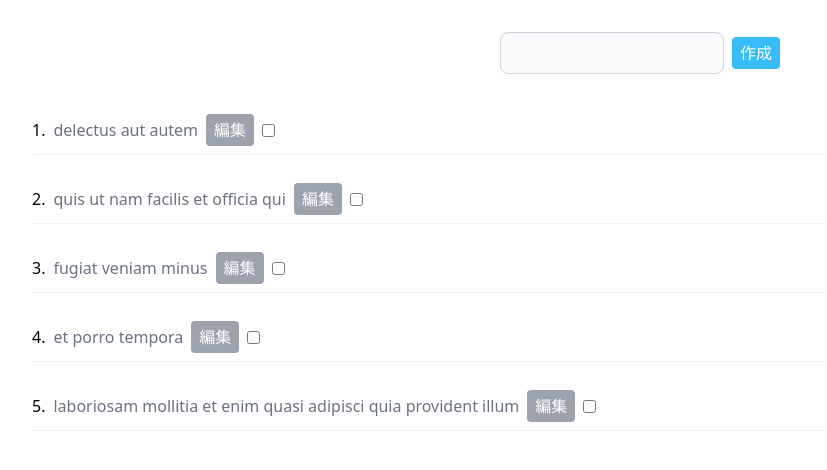
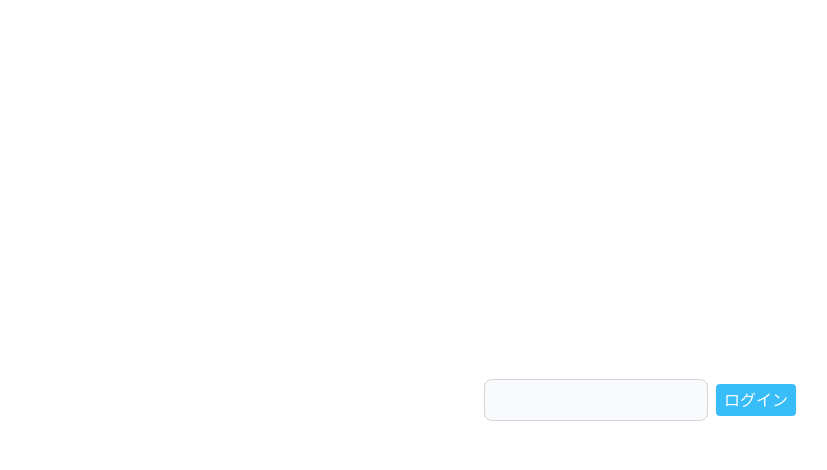
Before and after one commit to kira-0521/zustand-todo, a React (Vite) app: page / in a window 1280 px wide. Shown: the top 470 px of the page, without its empty margins (0-827 px from the left). Built offline with nearby package versions, Linux system fonts and the light colour scheme.

Commit message:
[ add ] react router

```diff
--- a/package.json
+++ b/package.json
@@ -12,6 +12,7 @@
     "axios": "^0.27.2",
     "react": "^18.2.0",
     "react-dom": "^18.2.0",
+    "react-router-dom": "6",
     "zustand": "^4.1.1"
   },
   "devDependencies": {
--- a/src/App.tsx
+++ b/src/App.tsx
@@ -1,14 +1,16 @@
-import './App.css'
-import { TodoForm } from './components/ TodoForm'
-import { TodoList } from './components/ TodoList'
+import { BrowserRouter, Routes, Route } from 'react-router-dom'
+
+import { Home } from './components/Home'
+import { LoginForm } from './components/LoginForm'
 
 function App() {
   return (
-    <div className="App">
-      <TodoForm />
-      <br />
-      <TodoList />
-    </div>
+    <BrowserRouter>
+      <Routes>
+        <Route path="/" element={<LoginForm />} />
+        <Route path="/home" element={<Home />} />
+      </Routes>
+    </BrowserRouter>
   )
 }
 
--- /dev/null
+++ b/src/components/Home.tsx
@@ -0,0 +1,12 @@
+import { TodoForm } from './ TodoForm'
+import { TodoList } from './ TodoList'
+
+export const Home = () => {
+  return (
+    <>
+      <TodoForm />
+      <br />
+      <TodoList />
+    </>
+  )
+}
--- /dev/null
+++ b/src/components/LoginForm.tsx
@@ -0,0 +1,21 @@
+import React from 'react'
+
+export const LoginForm = () => {
+  return (
+    <div className="flex items-center justify-center gap-x-2 h-screen">
+      <label
+        htmlFor="login"
+        className="flex items-center justify-center gap-x-2"
+      >
+        <input
+          type="text"
+          id="login"
+          className="bg-gray-50 border border-gray-300 text-gray-900 text-sm rounded-lg focus:ring-blue-500 focus:border-blue-500 block w-full p-2.5"
+        />
+      </label>
+      <button className="bg-sky-400 hover:bg-sky-300 text-white rounded px-2 py-1">
+        ログイン
+      </button>
+    </div>
+  )
+}
--- a/src/main.tsx
+++ b/src/main.tsx
@@ -1,8 +1,7 @@
-import React from 'react'
 import ReactDOM from 'react-dom/client'
 import App from './App'
 import './index.css'
 
 ReactDOM.createRoot(document.getElementById('root') as HTMLElement).render(
-    <App />
+  <App />
 )
```
Also changed, not shown: 1 other file (tests, documents, lock files or other folders).
